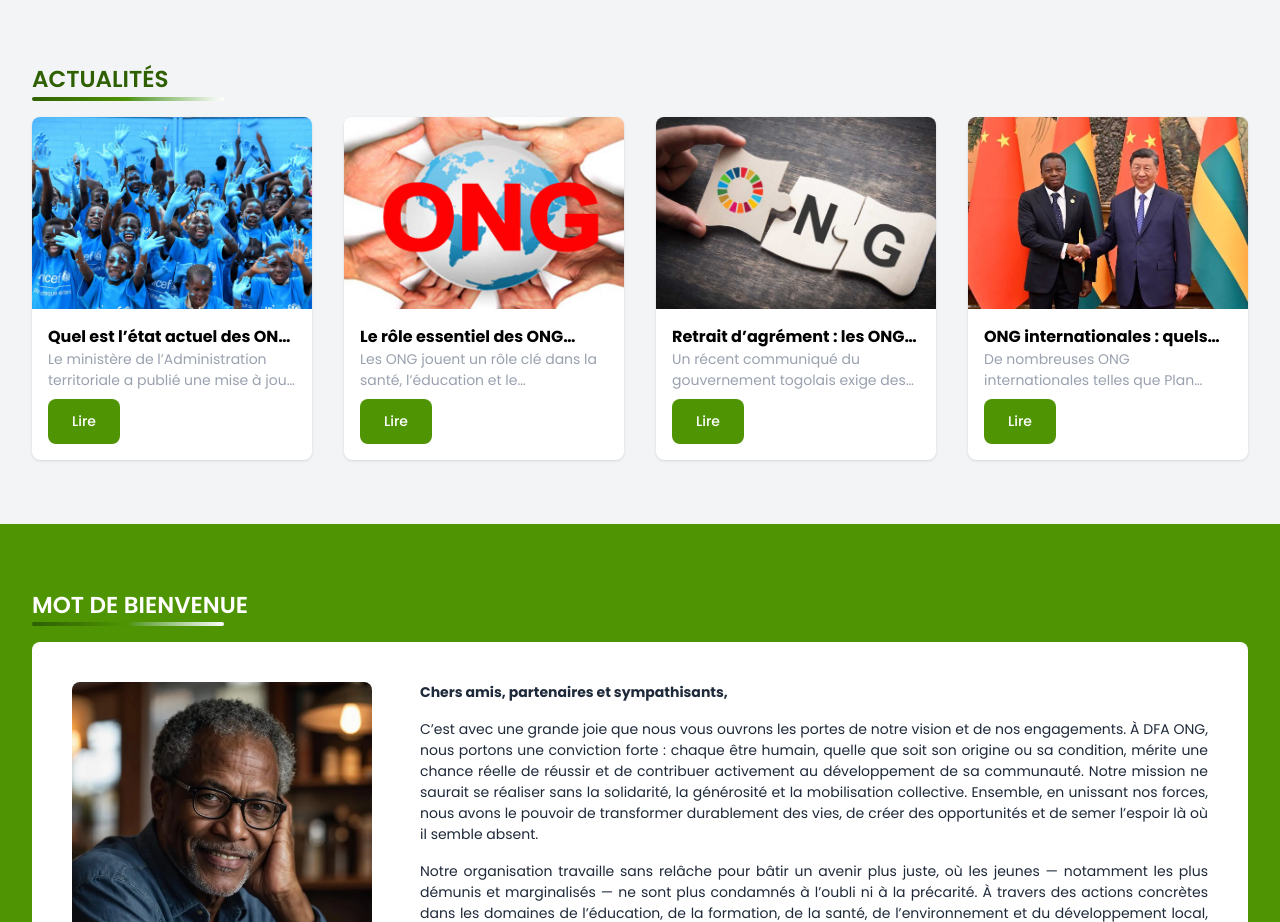
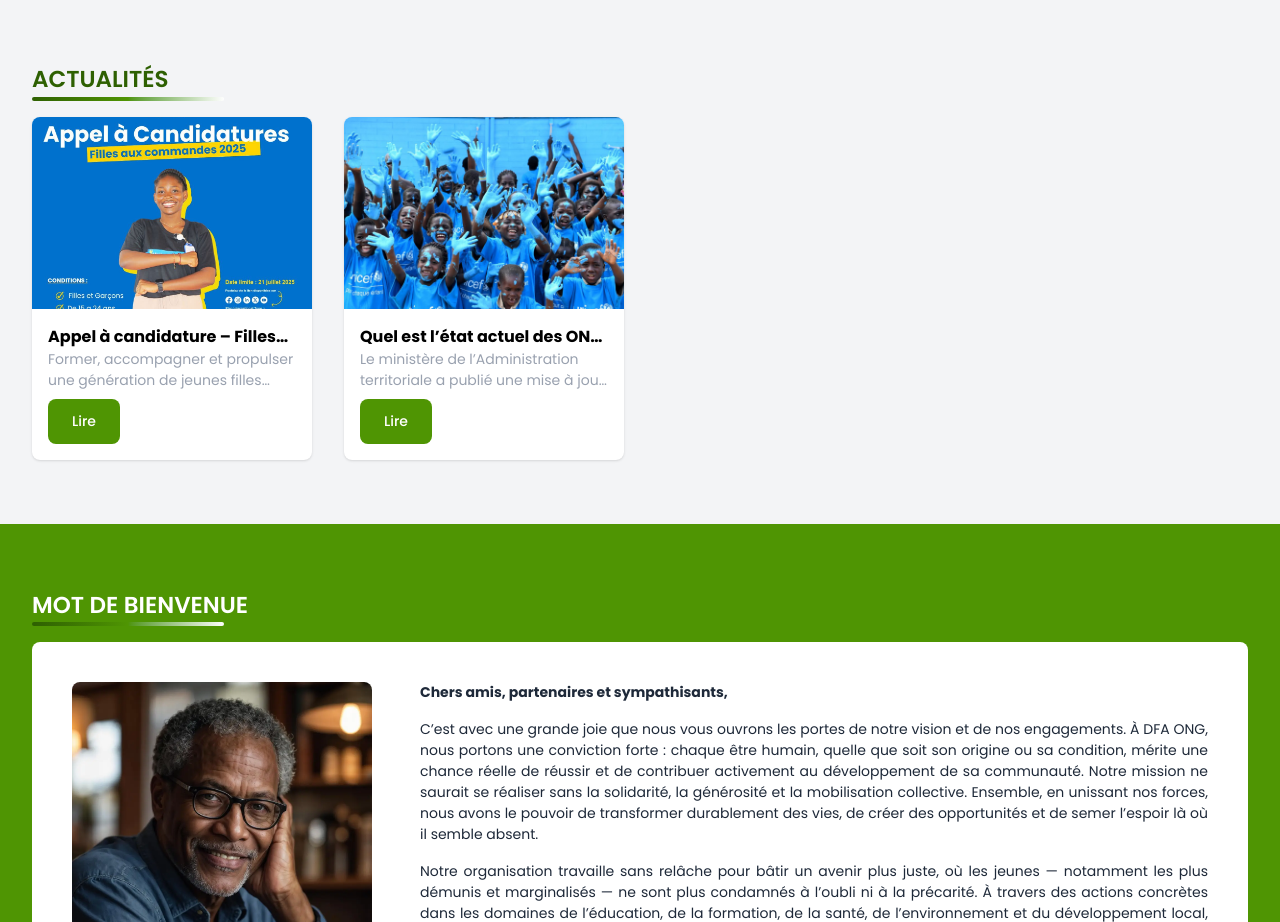
Before and after one commit to charmidez/ong-dfa, a Next.js app: page / in a window 1280 px wide. Shown: the part 798-1720 px from the top of the page. Built offline with nearby package versions, Linux system fonts and the light colour scheme.

Commit message:
FavIcon Forcé

```diff
--- a/src/app/acceuilSections.tsx
+++ b/src/app/acceuilSections.tsx
@@ -37,9 +37,13 @@ export function Actualites() {
       <TitreSection titre="Actualités" />
       <div className="grid grid-cols-1 md:grid-cols-2 lg:grid-cols-4 gap-8">
         {/* Données et liste à récupérer depuis la base de données avec le composant carte*/}
-        {actualitesData.slice(-4).map((article, index) => (
+        {[...actualitesData]
+          .sort(
+            (a, b) => new Date(b.date).getTime() - new Date(a.date).getTime()
+          )
+          .map((article) => (
             <Cardinfo
-            key={index}
+              key={article.slug}
               titreCard={article.titre}
               descCard={article.resume}
               image={article.image}
--- a/src/app/actualites/actualiteComponent.tsx
+++ b/src/app/actualites/actualiteComponent.tsx
@@ -26,7 +26,7 @@ export function SituationONGTogo2025() {
         inclusion numérique.
       </p>
 
-      <h2 className="text-2xl text-vert-fonce mt-10">Une reconnaissance institutionnelle croissante</h2>
+      <h2 className="text-titre-sous-titre text-vert-fonce mt-10">Une reconnaissance institutionnelle croissante</h2>
 
       <p>
         Grâce à la réforme du cadre juridique entamée en 2022, les ONG togolaises
@@ -43,7 +43,7 @@ export function SituationONGTogo2025() {
         className="rounded-lg my-6 object-cover w-full"
       />
 
-      <h2 className="text-2xl text-orange-fonce mt-10">Défis persistants en 2025</h2>
+      <h2 className="text-titre-sous-titre text-orange-fonce mt-10">Défis persistants en 2025</h2>
 
       <p>
         Malgré les progrès, les ONG font face à plusieurs défis : financement
@@ -56,7 +56,7 @@ export function SituationONGTogo2025() {
         freine beaucoup de projets à fort impact.” – Coordonnateur d’une ONG locale.
       </blockquote>
 
-      <h2 className="text-2xl text-vert-clair mt-10">Perspectives d’avenir</h2>
+      <h2 className="text-titre-sous-titre text-vert-clair mt-10">Perspectives d’avenir</h2>
 
       <p>
         Les ONG togolaises misent désormais sur la coopération régionale, la
@@ -81,31 +81,83 @@ export function SituationONGTogo2025() {
 }
 
 
+export function AppelCandidatureFilles2025() {
+  return (
+    <article className="prose lg:prose-xl mx-auto px-4 text-justify">
+      <h1 className="text-center font-bold text-titre-section text-rose-600">
+        Appel à candidatures – Filles aux commandes 2025
+      </h1>
 
-export function RoleEssentielONG (){
-    return(
-        <>
+      <Image
+        src="/images/filles-aux-commandes.webp" // à remplacer avec ton image réelle
+        alt="Jeunes filles leaders"
+        width={1200}
+        height={600}
+        className="rounded-lg my-6 object-cover w-full"
+      />
 
-        </>
-    )
+      <p>
+        Tu es une jeune fille ambitieuse, passionnée par le leadership, l’innovation ou l’engagement citoyen ?
+        Tu veux faire entendre ta voix, inspirer et transformer ta communauté ? L’initiative <strong>“Filles aux commandes 2025”</strong> est faite pour toi !
+      </p>
+
+      <h2 className="text-titre-sous-titre text-rose-700 mt-10">Un programme pour révéler des leaders</h2>
+
+      <p>
+        Pour cette nouvelle édition, le programme se renforce et s’ouvre à une nouvelle vague de jeunes filles âgées de <strong>15 à 24 ans</strong>, déterminées à briser les stéréotypes et à agir pour l’égalité.
+        En rejoignant <strong>Filles aux commandes</strong>, tu bénéficieras d’une formation complète, d’un accompagnement personnalisé et d’un réseau dynamique d’acteurs engagés.
+      </p>
+
+      <ul className="list-disc pl-6">
+        <li>Renforcer ta confiance en toi et ton leadership</li>
+        <li>Défendre l’égalité et les droits des filles</li>
+        <li>Participer à des projets concrets d’impact social</li>
+        <li>Être accompagnée par des femmes et hommes modèles</li>
+      </ul>
+
+      <h2 className="text-titre-sous-titre text-orange-fonce mt-10">Pourquoi postuler ?</h2>
+
+      <p>
+        “Filles aux commandes” n’est pas seulement un programme, c’est une expérience de transformation. Tu rejoindras une communauté engagée, motivée et inspirante qui croit en un monde où chaque fille a sa place.
+      </p>
+
+      <blockquote className="border-l-4 border-rose-500 pl-4 italic text-lg my-4">
+        “Fais entendre ta voix, inspire d’autres filles et montre que l’égalité ne peut plus attendre.”
+      </blockquote>
+
+      <h2 className="text-titre-sous-titre text-vert-fonce mt-10">Comment postuler ?</h2>
+
+      <p>
+        Tu as entre 15 et 24 ans ? Tu es prête à t’engager ? Alors c’est le moment de te lancer !
+        Les candidatures sont désormais ouvertes. Postule dès maintenant en cliquant sur le lien ci-dessous :
+      </p>
+
+      <p className="text-center">
+        <a
+          href="https://lnkd.in/d_QuhQer"
+          target="_blank"
+          rel="noopener noreferrer"
+          className="inline-block bg-rose-600 text-white px-6 py-3 rounded-lg font-semibold hover:bg-rose-700 transition"
+        >
+          👉🏽 Postuler ici
+        </a>
+      </p>
+
+      <Image
+        src="/images/filles-leadership.webp" // facultative deuxième image
+        alt="Filles engagées pour l’égalité"
+        width={1200}
+        height={500}
+        className="rounded-lg my-6 object-cover w-full"
+      />
+
+      <p className="mt-6 font-light italic text-center text-gray-500">
+        Jusqu’à l’égalité ! ✊ #FillesAuxCommandes #LeadershipFéminin #PlanInternationalTogo #JusquaLegalite #FutureGirlsWant #UntillWeAreAllEqual
+      </p>
+
+      <p className="text-end font-light mt-10">
+        Publié le 4 juillet 2025 – ONG DFA
+      </p>
+    </article>
+  );
 }
-
-
-
-export function RetraitONGNonConformes (){
-    return(
-        <>
-
-        </>
-    )
-}
-
-
-
-export function CollaborationInternationaleONG (){
-    return(
-        <>
-
-        </>
-    )
-}
--- a/src/components/Titre.tsx
+++ b/src/components/Titre.tsx
@@ -6,6 +6,7 @@ type TitrePageProps = {
   titre: string;
   description: string;
   imgUrl?: string; // Optional image URL for TitrePageActu
+  dateEnLettres?: string; // Optional date in letters for TitrePageActu
 };
 
 export function TitrePage({ className, titre, description }: TitrePageProps) {
@@ -45,6 +46,7 @@ export function TitrePageActu({
   className,
   titre,
   description,
+  dateEnLettres,
 }: TitrePageProps) {
   return (
     <>
@@ -55,6 +57,9 @@ export function TitrePageActu({
           <h1 className="text-titre-section font-light text-start">{titre}</h1>
           <p className="text-texte-legende font-light text-start mt-2">
             {description}
+          </p>
+          <p className="text-texte-legende font-light text-start mt-2">
+            {dateEnLettres}
           </p>
         </div>
       </div>
--- a/src/data/actualiteData.tsx
+++ b/src/data/actualiteData.tsx
@@ -1,83 +1,26 @@
 import {
   SituationONGTogo2025,
-  RoleEssentielONG,
-  RetraitONGNonConformes,
-  CollaborationInternationaleONG,
+  AppelCandidatureFilles2025,
 } from "@/app/actualites/actualiteComponent";
 
 export const actualitesData = [
   {
     slug: "situation-des-ong-au-togo-2025",
     titre: "Quel est l’état actuel des ONG au Togo en 2025 ?",
-    date: "10 Juin 2025",
+    date: "2025-06-10",
     image: "/images/featured/ong-togo.jpg",
     resume: `Le ministère de l’Administration territoriale a publié une mise à jour sur la régularisation des ONG au Togo. Sur plus de 700 ONG recensées, seules 312 sont en conformité avec la loi.`,
     component: <SituationONGTogo2025 />,
     auteur: "Charmidez A.",
   },
+
   {
-    slug: "role-essentiel-ong-togo",
-    titre: "Le rôle essentiel des ONG dans le développement local au Togo",
-    date: "15 Juin 2025",
-    image: "/images/featured/developpement-local.jpg",
-    resume: `Les ONG jouent un rôle clé dans la santé, l’éducation et le développement rural au Togo, souvent là où l’État peine à intervenir. Focus sur leurs apports concrets.`,
-    component: <RoleEssentielONG />,
-    auteur: "Charmidez A.",
-  },
-  {
-    slug: "retrait-ong-non-conformes",
-    titre:
-      "Retrait d’agrément : les ONG non conformes sommées de se mettre en règle",
-    date: "22 Juin 2025",
-    image: "/images/featured/retrait-ong.jpg",
-    resume: `Un récent communiqué du gouvernement togolais exige des ONG une régularisation stricte sous peine de retrait d’agrément. Cette mesure vise à mieux encadrer le secteur.`,
-    component: <RetraitONGNonConformes />,
-    auteur: "Charmidez A.",
-  },
-  {
-    slug: "collaboration-internationale-ong",
-    titre: "ONG internationales : quels partenariats au Togo en 2025 ?",
-    date: "28 Juin 2025",
-    image: "/images/featured/ong-internationales.jpeg",
-    resume: `De nombreuses ONG internationales telles que Plan International ou Handicap International continuent leurs partenariats au Togo malgré un contexte réglementaire plus strict.`,
-    component: <CollaborationInternationaleONG />,
-    auteur: "Charmidez A.",
-  },
-  {
-    slug: "situation-des-ong-au-togo-2025",
-    titre: "Quel est l’état actuel des ONG au Togo en 2025 ?",
-    date: "10 Juin 2025",
-    image: "/images/featured/ong-togo.jpg",
-    resume: `Le ministère de l’Administration territoriale a publié une mise à jour sur la régularisation des ONG au Togo. Sur plus de 700 ONG recensées, seules 312 sont en conformité avec la loi.`,
-    component: <SituationONGTogo2025 />,
-    auteur: "Charmidez A.",
-  },
-  {
-    slug: "role-essentiel-ong-togo",
-    titre: "Le rôle essentiel des ONG dans le développement local au Togo",
-    date: "15 Juin 2025",
-    image: "/images/featured/developpement-local.jpg",
-    resume: `Les ONG jouent un rôle clé dans la santé, l’éducation et le développement rural au Togo, souvent là où l’État peine à intervenir. Focus sur leurs apports concrets.`,
-    component: <RoleEssentielONG />,
-    auteur: "Charmidez A.",
-  },
-  {
-    slug: "retrait-ong-non-conformes",
-    titre:
-      "Retrait d’agrément : les ONG non conformes sommées de se mettre en règle",
-    date: "22 Juin 2025",
-    image: "/images/featured/retrait-ong.jpg",
-    resume: `Un récent communiqué du gouvernement togolais exige des ONG une régularisation stricte sous peine de retrait d’agrément. Cette mesure vise à mieux encadrer le secteur.`,
-    component: <RetraitONGNonConformes />,
-    auteur: "Charmidez A.",
-  },
-  {
-    slug: "collaboration-internationale-ong",
-    titre: "ONG internationales : quels partenariats au Togo en 2025 ?",
-    date: "28 Juin 2025",
-    image: "/images/featured/ong-internationales.jpeg",
-    resume: `De nombreuses ONG internationales telles que Plan International ou Handicap International continuent leurs partenariats au Togo malgré un contexte réglementaire plus strict.`,
-    component: <CollaborationInternationaleONG />,
+    slug: "appel-candidatures-filles-commandes-2025",
+    titre: "Appel à candidature – Filles aux commandes 2025",
+    date: "2025-07-02",
+    image: "/images/featured/candidature.jpeg",
+    resume: `Former, accompagner et propulser une génération de jeunes filles leaders`,
+    component: <AppelCandidatureFilles2025 />,
     auteur: "Charmidez A.",
   },
 ];
```
Also changed, not shown: src/app/actualites/actualiteSections.tsx (+6 -4 lines), src/components/HeadersMine.tsx (+24 -2 lines), public/images/featured/candidature.jpeg (added). Lines whose indentation alone changed are shown as unchanged.
